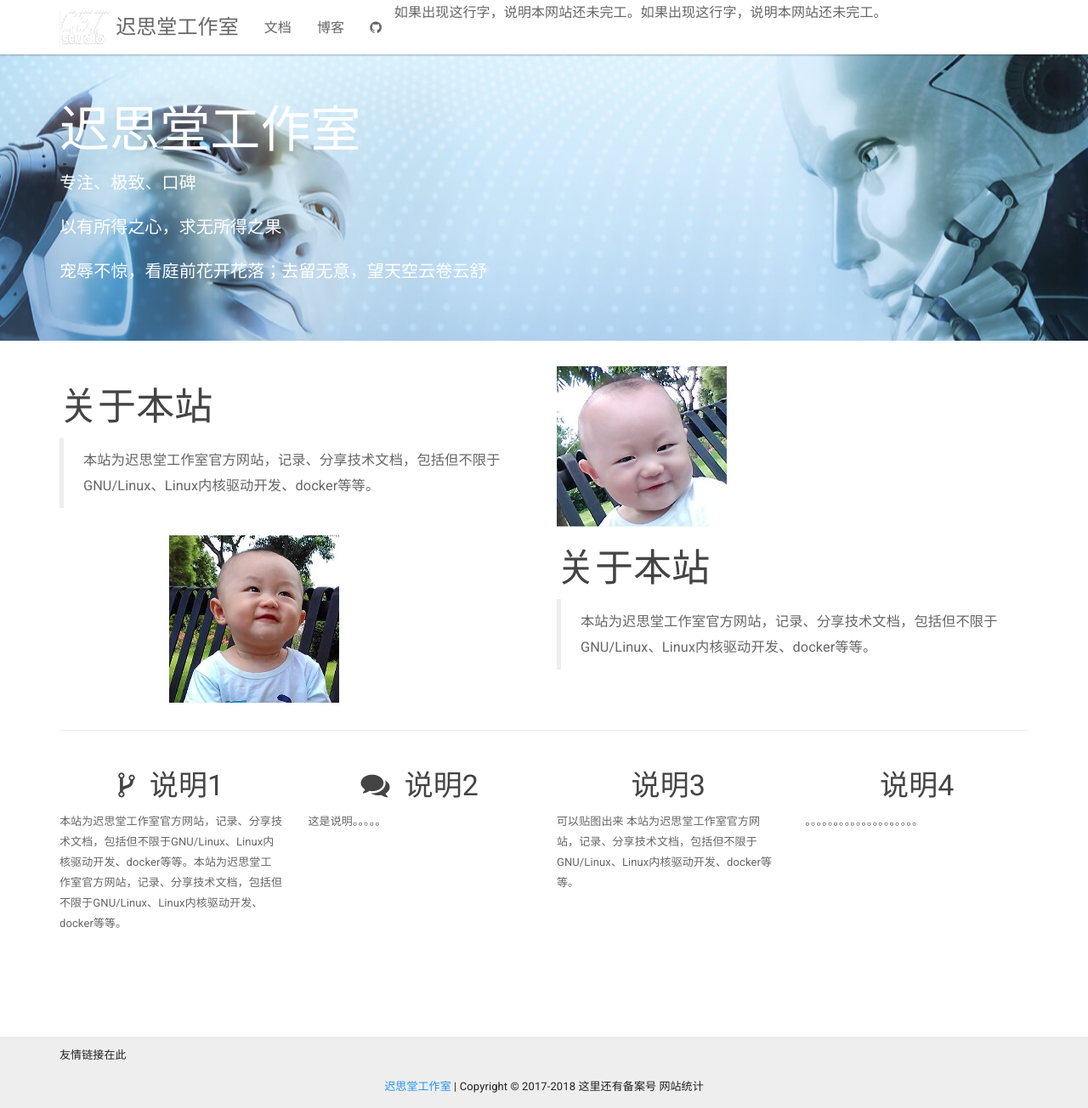
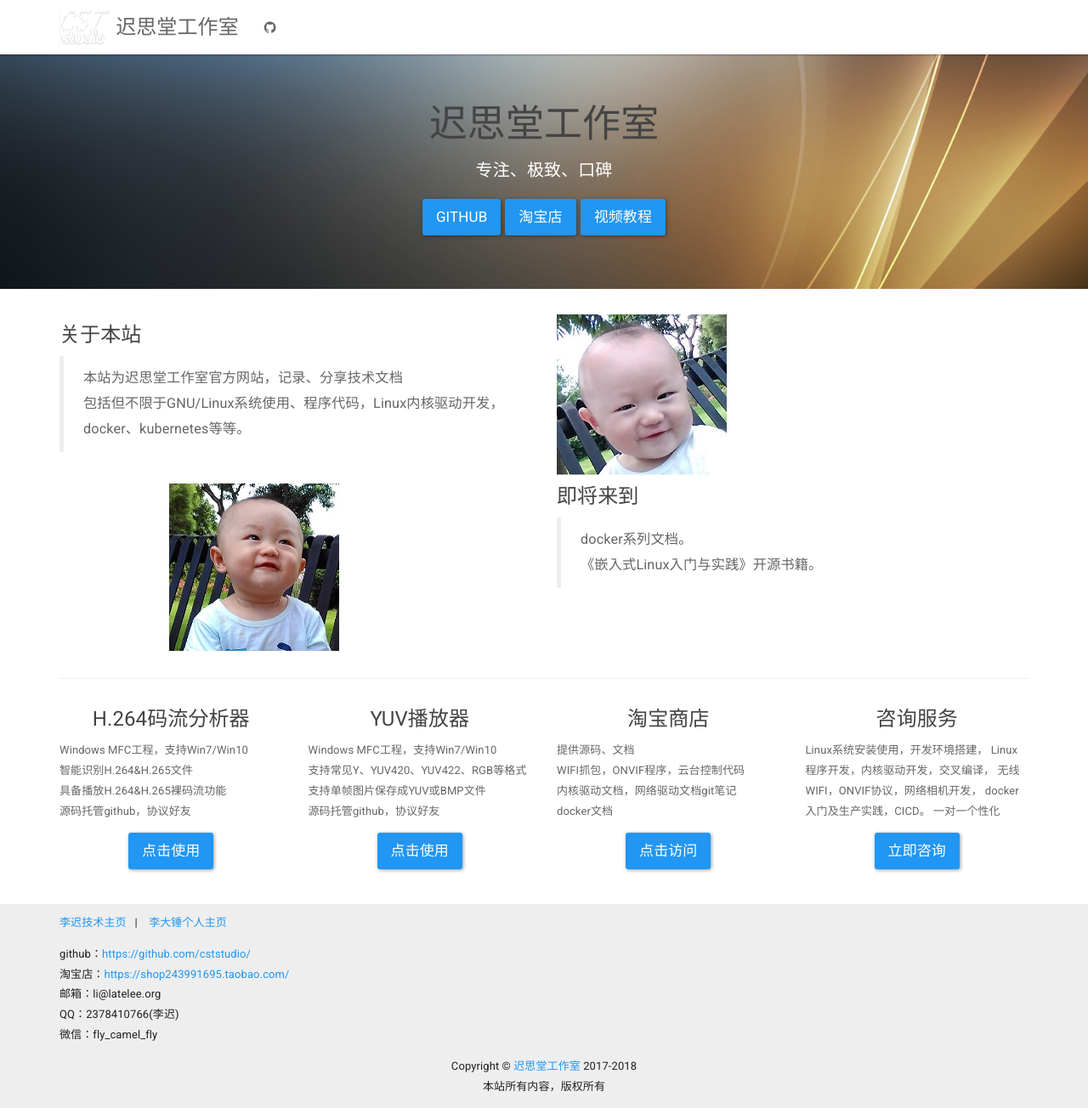
Before and after one commit to cststudio/cststudio.github.io, a Jekyll site: the page built from index.html, in a window 1280 px wide and 1304 px high. Shown: the whole window at 85% size. Built offline with Jekyll 4.4.1, drawn with Linux system fonts in a browser that asks for light colours; nearby versions of some CDN libraries.

Commit message:
update.
Signed-off-by: Late Lee <li@latelee.org>

```diff
--- a/_includes/footer.html
+++ b/_includes/footer.html
@@ -1,10 +1,25 @@
 <footer class="footer">
     <div class="container">
 
-        <p>友情链接在此</p>
+        <p>
+        <a href="http://www.latelee.org/" target=_blank >李迟技术主页</a>&nbsp;&nbsp; | &nbsp;&nbsp;
+        <a href="https://www.lidachui.cn/" target=_blank >李大锤个人主页</a>
+        </p>
+
+        <p>
+        github：<a href="https://github.com/cststudio/" target=_blank>https://github.com/cststudio/</a> <br>
+        淘宝店：<a href="https://shop243991695.taobao.com/" target=_blank>https://shop243991695.taobao.com/</a> <br>
+        邮箱：li@latelee.org <br>
+        QQ：2378410766(李迟) <br>
+        微信：fly_camel_fly <br>
+        </p>
         <p class="text-center">
-            <a href="https://www.cststudio.com.cn/" >{{ site.title }}</a> | Copyright &copy; 2017-{{ site.time | date: '%Y' }} 这里还有备案号 网站统计
+            Copyright &copy; <a href="https://www.cststudio.com.cn/" >{{ site.title }}</a> 2017-{{ site.time | date: '%Y' }} </br>
+        本站所有内容，版权所有 </br>
         </p>
         <!-- <p class="text-muted">Place sticky footer content here.</p> -->
+
+
     </div>
+
 </footer>
--- a/_includes/topnav.html
+++ b/_includes/topnav.html
@@ -15,10 +15,15 @@
         <!--顶部左侧，TODO：考虑要加什么内容-->
         <div id="navbar" class="collapse navbar-collapse">
             <ul class="nav navbar-nav">
+                <!--内容：电子书 归档  关于 捐赠-->
+                <!--
                 <li {% if page.sectionid=='docs' %} class="active" {% endif %}><a href="{{ "/docs/home/" | prepend: site.baseurl }}">文档</a></li>
                 <li {% if page.sectionid=='blog' %} class="active" {% endif %}><a href="{{ site.posts.first.url | prepend: site.baseurl }}">博客</a></li>
+                -->
                 <li><a href="{{ site.git_address }}" target=_blank><i class="fa fa-github" aria-hidden="true"></i></a></li>
+                <!--
                 <li>如果出现这行字，说明本网站还未完工。如果出现这行字，说明本网站还未完工。</li>
+                -->
             </ul>
             <!--顶部右侧 TODO:添加搜索，但要找一个插件-->
             <div class="navbar-right">
--- a/index.html
+++ b/index.html
@@ -3,28 +3,38 @@ layout: default
 ---
 
 <div class="header-container jumbotron">
-    <div class="container">
+    <div class="container" align = "center">
 
-        <h1>迟思堂工作室</h1>
+        <h2>迟思堂工作室</h2>
         <p>专注、极致、口碑</p>
+        <!--
         <p>以有所得之心，求无所得之果</p>
+
         <p> 宠辱不惊，看庭前花开花落；去留无意，望天空云卷云舒 </p>
-        <!--
-        <p><a class="btn btn-primary btn-lg" href="{{ "/docs/home/" | prepend: site.baseurl }}" role="button">阅读样稿</a>
-        <a class="btn btn-primary btn-lg" href="http://www.mlyearning.org/" role="button">英文网站</a></p>
         -->
+
+        <!--可多个按钮，加超链接-->
+        <p>
+            <a class="btn btn-primary btn-lg" href="https://github.com/cststudio/" target=_blank role="button">github</a>
+            <a class="btn btn-primary btn-lg" href="https://shop243991695.taobao.com/" target=_blank role="button">淘宝店</a>
+            <a class="btn btn-primary btn-lg" href="https://edu.csdn.net/lecturer/1231/" target=_blank role="button">视频教程</a>
+        </p>
+
     </div>
 </div>
 
 
 <div class="container">
 
-    <!-- 第一段 有图片 -->
+    <!-- 第一段 左侧文字，文字可有标题，排列及超链接，右侧图片 -->
     <div class="row">
         <div class="col-md-6">
-            <h2 class="header-light regular-pad">关于本站</h2>
+            <h4 class="header-light regular-pad">关于本站</h4>
             <blockquote>
-              <p>本站为迟思堂工作室官方网站，记录、分享技术文档，包括但不限于GNU/Linux、Linux内核驱动开发、docker等等。</p>
+              <p>
+              本站为迟思堂工作室官方网站，记录、分享技术文档<br>
+              包括但不限于GNU/Linux系统使用、程序代码，Linux内核驱动开发，docker、kubernetes等等。
+              </p>
             </blockquote>
         </div>
         <div class="col-md-6 text-center">
@@ -37,9 +47,12 @@ layout: default
                 <img src="img/row2.jpg" alt="" class="img-responsive">
         </div>
         <div class="col-md-6">
-            <h2 class="header-light">关于本站</h2>
+            <h4 class="header-light">即将来到</h4>
             <blockquote>
-              <p>本站为迟思堂工作室官方网站，记录、分享技术文档，包括但不限于GNU/Linux、Linux内核驱动开发、docker等等。</p>
+              <p>
+              docker系列文档。</br>
+              《嵌入式Linux入门与实践》开源书籍。</br>
+              </p>
             </blockquote>
         </div>
 
@@ -50,24 +63,68 @@ layout: default
     <!-- 一排，多个不同小图标及说明文字 -->
     <div class="row">
         <div class="col-sm-3">
-            <h3 class="text-center"><i class="fa fa-code-fork" aria-hidden="true"></i>&nbsp;&nbsp;说明1</h3>
-            <p>本站为迟思堂工作室官方网站，记录、分享技术文档，包括但不限于GNU/Linux、Linux内核驱动开发、docker等等。本站为迟思堂工作室官方网站，记录、分享技术文档，包括但不限于GNU/Linux、Linux内核驱动开发、docker等等。</p>
+            <h4 class="text-center"></i>H.264码流分析器</h4>
+            <p>
+            Windows MFC工程，支持Win7/Win10 </br>
+            智能识别H.264&amp;H.265文件</br>
+            具备播放H.264&amp;H.265裸码流功能</br>
+            源码托管github，协议好友</br>
+            </p>
+
+            <div align="center" >
+                <a class="btn btn-primary btn-lg" href="https://github.com/latelee/H264BSAnalyzer" target=_blank role="button">点击使用</a>
+            </div>
+            </br></br>
         </div>
+
         <div class="col-sm-3">
-            <h3 class="text-center"><i class="fa fa-comments" aria-hidden="true"></i>&nbsp;&nbsp;说明2</h3>
-            <p>这是说明。。。。。</p>
+            <h4 class="text-center"></i>YUV播放器</h4>
+            <p>
+            Windows MFC工程，支持Win7/Win10 </br>
+            支持常见Y、YUV420、YUV422、RGB等格式</br>
+            支持单帧图片保存成YUV或BMP文件</br>
+            源码托管github，协议好友</br>
+            </p>
+
+            <div align="center" >
+                <a class="btn btn-primary btn-lg" href="https://github.com/latelee/YUVPlayer" target=_blank role="button">点击使用</a>
+            </div>
+            </br></br>
         </div>
+
         <div class="col-sm-3">
-            <h3 class="text-center">说明3</h3>
-            <p>可以贴图出来 本站为迟思堂工作室官方网站，记录、分享技术文档，包括但不限于GNU/Linux、Linux内核驱动开发、docker等等。</p>
+            <h4 class="text-center"></i>淘宝商店</h4>
+            <p>
+            提供源码、文档</br>
+            WIFI抓包，ONVIF程序，云台控制代码</br>
+            内核驱动文档，网络驱动文档git笔记</br>
+            docker文档</br>
+            </p>
+
+            <div align="center" >
+                <a class="btn btn-primary btn-lg" href="https://shop243991695.taobao.com/" target=_blank role="button">点击访问</a>
+            </div>
+            </br></br>
             <!--
             <img src="img/QR.png" alt="WeChat" class="img-responsive center-block">
             -->
         </div>
+
         <div class="col-sm-3">
-            <h3 class="text-center">说明4</h3>
-            <p>。。。。。。。。。。。。。。。。。。。。</p>
+            <h4 class="text-center"></i>咨询服务</h4>
+            <p>
+            Linux系统安装使用，开发环境搭建，
+            Linux程序开发，内核驱动开发，交叉编译，
+            无线WIFI，ONVIF协议，网络相机开发，
+            docker入门及生产实践，CICD。
+            一对一个性化</br>
+            </p>
+
+            <div align="center" >
+                <a class="btn btn-primary btn-lg" href="http://wpa.qq.com/msgrd?V=3&uin=2378410766&Site=QQ&Menu=yes" target=_blank role="button">立即咨询</a>
+            </div>
+            </br></br>
         </div>
     </div>
-
+    <br><br><br><br><br><br><br>
 </div>
```
Also changed, not shown: img/bg.jpg.
